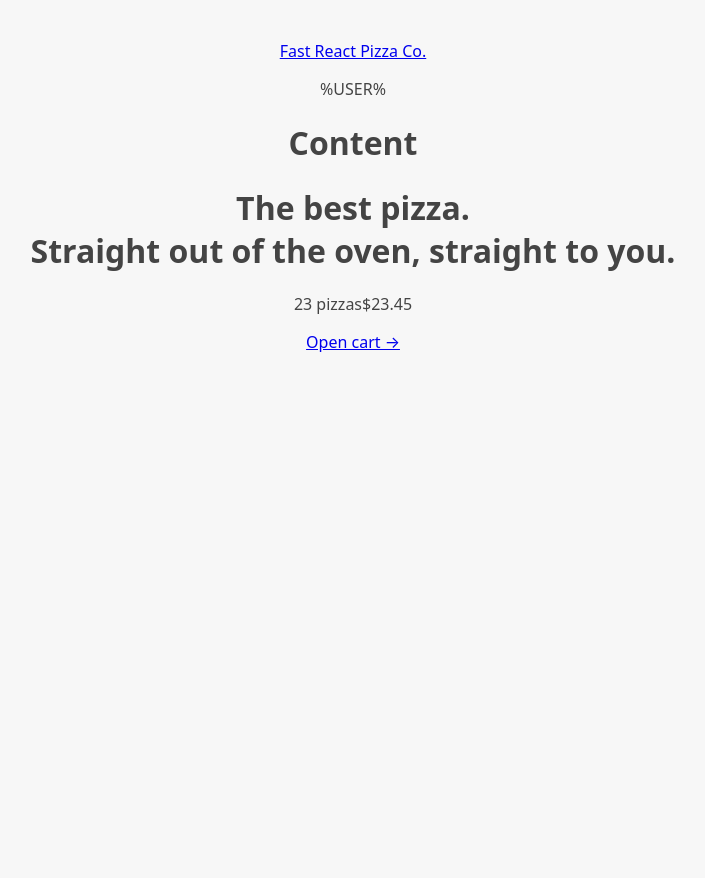
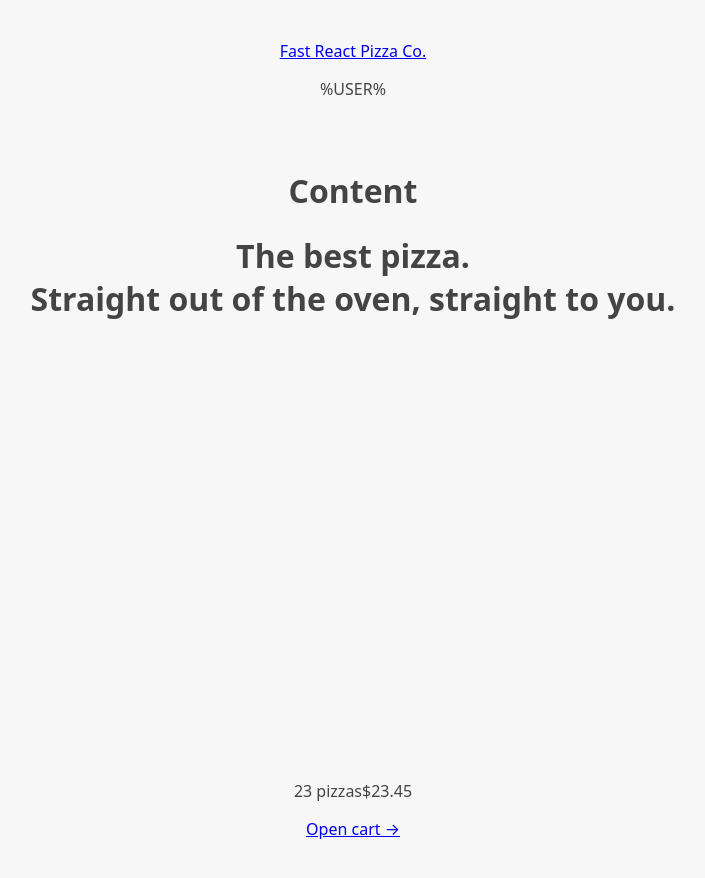
Before and after one commit to Dual1tyxd3v/order-pizza, a React (Vite) app: page / in a window 1280 px wide. Shown: the whole page, without its empty margins (287-992 px from the left). Before the commit the page ends 800 px from the top, so only its background shows below. Built offline with nearby package versions, Linux system fonts and the light colour scheme.

Commit message:
Added loader

```diff
--- a/src/UI/AppLayout.tsx
+++ b/src/UI/AppLayout.tsx
@@ -1,11 +1,15 @@
-import { Outlet } from 'react-router-dom';
+import { Outlet, useNavigation } from 'react-router-dom';
 import CartOverview from '../features/cart/CartOverview';
 import Header from './Header';
+import Loader from './Loader';
 
 function AppLayout() {
+  const navigation = useNavigation();
+  const isLoading = navigation.state === 'loading';
   return (
-    <div className="">
+    <div className="layout">
       <Header />
+      {isLoading && <Loader />}
       <main>
         <h1>Content</h1>
         <Outlet />
--- /dev/null
+++ b/src/UI/Loader.tsx
@@ -0,0 +1,7 @@
+function Loader() {
+  return (
+    <div className="loader"></div>
+  );
+};
+
+export default Loader;
--- a/src/features/cart/CartItem.tsx
+++ b/src/features/cart/CartItem.tsx
@@ -1,3 +1,5 @@
+import { formatCurrency } from '../../utils/helpers';
+
 function CartItem({ item }) {
   const { pizzaId, name, quantity, totalPrice } = item;
 
--- a/src/features/cart/CartOverview.tsx
+++ b/src/features/cart/CartOverview.tsx
@@ -7,7 +7,7 @@ function CartOverview() {
         <span>23 pizzas</span>
         <span>$23.45</span>
       </p>
-      <Link to="#">Open cart &rarr;</Link>
+      <Link to="/cart">Open cart &rarr;</Link>
     </div>
   );
 }
--- a/src/services/apiRestaurant.ts
+++ b/src/services/apiRestaurant.ts
@@ -12,7 +12,7 @@ export async function getMenu() {
   return data as MenuType;
 }
 
-export async function getOrder(id) {
+export async function getOrder(id: number) {
   const res = await fetch(`${API_URL}/order/${id}`);
   if (!res.ok) throw Error(`Couldn't find order #${id}`);
 
```
